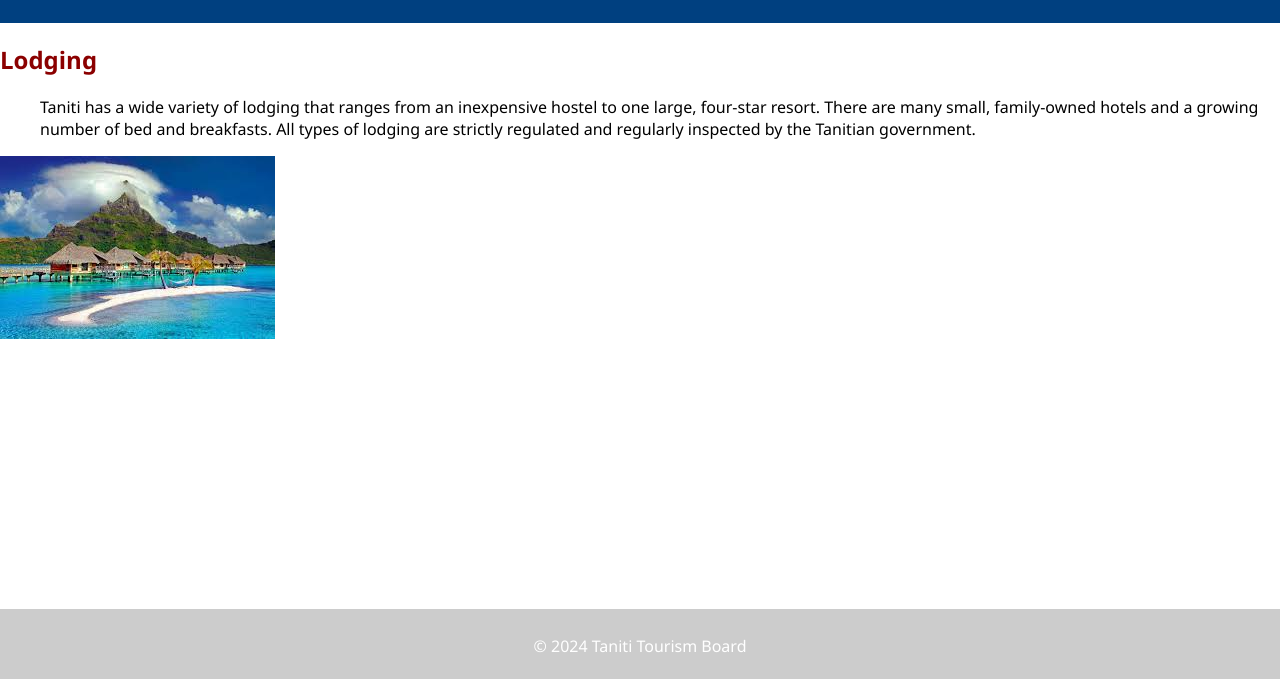
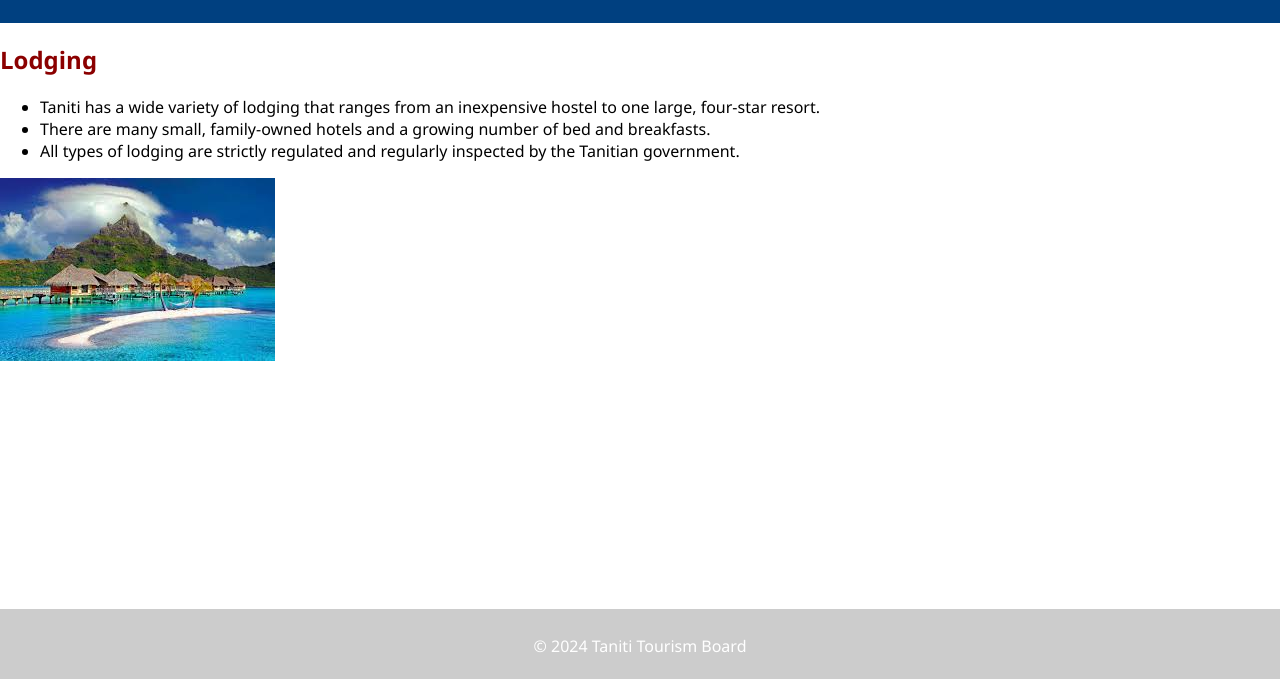
Before and after one commit to RandyFoster1016/D479-Prototype, a plain HTML site: page Lodging.html in a window 1280 px wide. Shown: the part 121-800 px from the top of the page. Drawn offline with Linux system fonts and the light colour scheme.

Commit message:
Format lodging information as a list

```diff
--- a/Lodging.html
+++ b/Lodging.html
@@ -22,9 +22,9 @@
   <main>
   <section>
     <h2>Lodging</h2>
-    <ul>Taniti has a wide variety of lodging that ranges from an inexpensive hostel to one
-      large, four-star resort. There are many small, family-owned hotels and a growing number of bed
-      and breakfasts. All types of lodging are strictly regulated and regularly inspected by the Tanitian government.</ul>
+    <ul><li>Taniti has a wide variety of lodging that ranges from an inexpensive hostel to one
+      large, four-star resort.</li><li> There are many small, family-owned hotels and a growing number of bed
+      and breakfasts.</li><li> All types of lodging are strictly regulated and regularly inspected by the Tanitian government.</li></ul>
 
 
 
```
